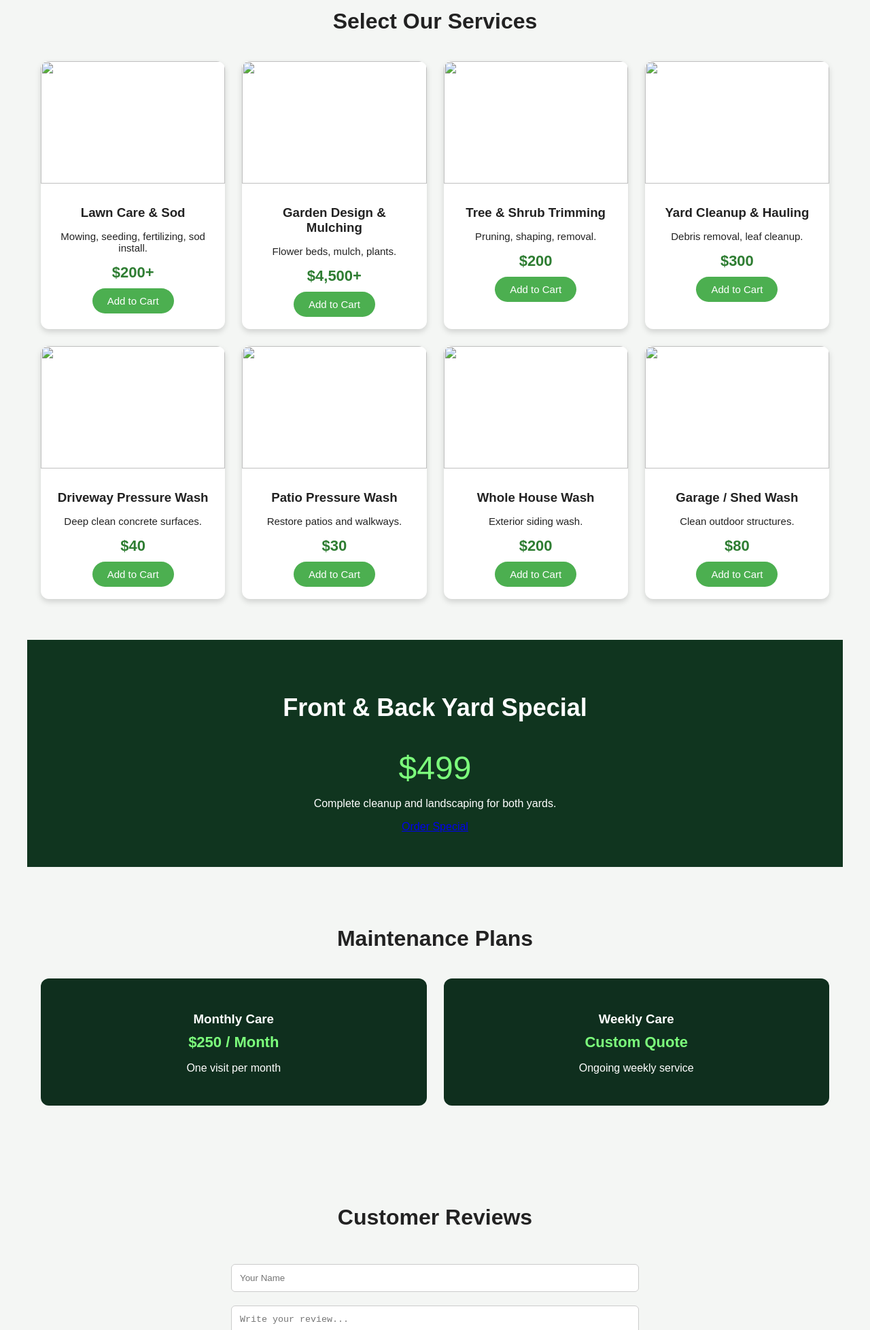
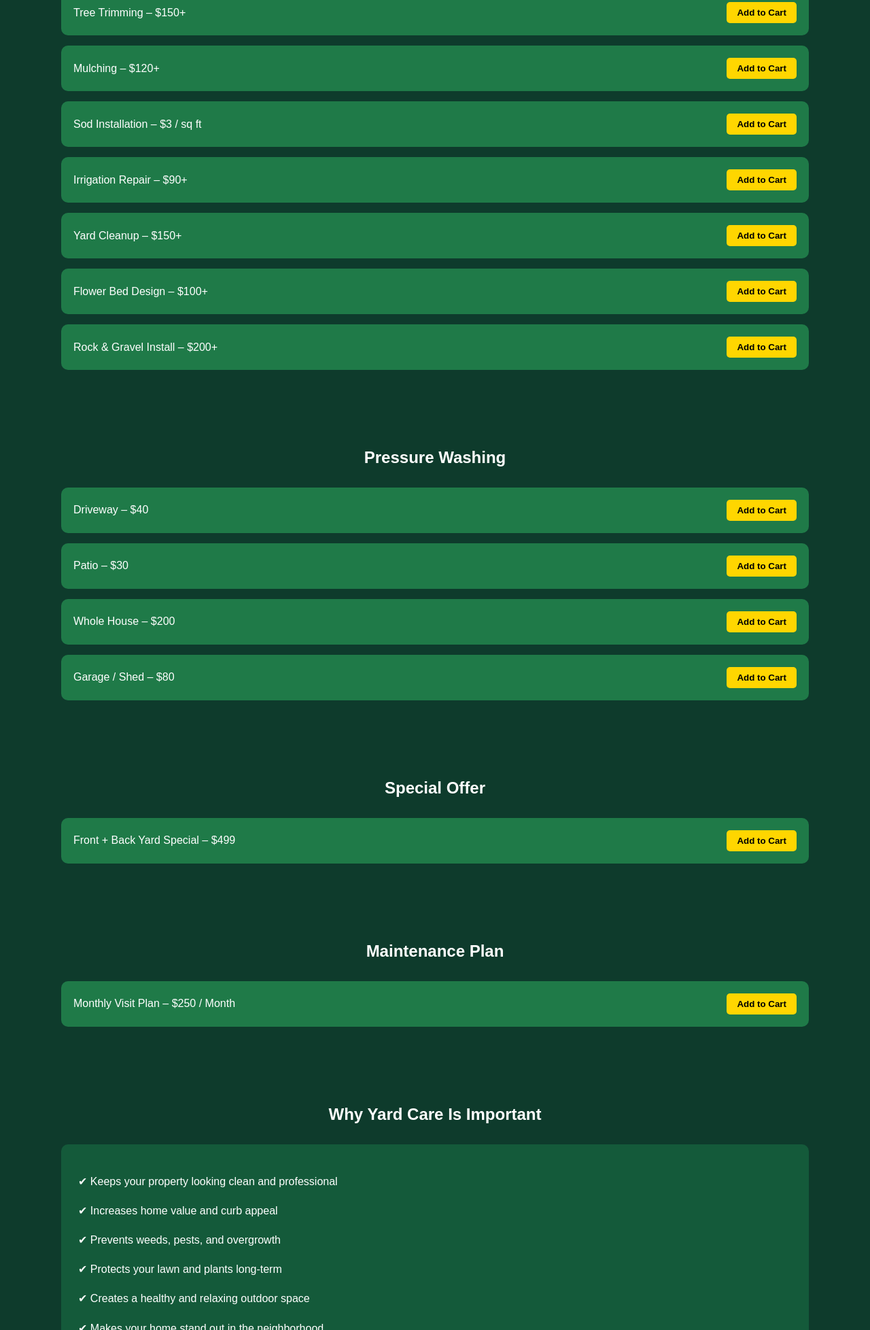
Before and after one commit to izzyscapelandscaping/izzyscapelandscaping.github.io, a plain HTML site: page index.html in a window 1280 px wide. Shown: the part 844-2800 px from the top of the page at 68% size. Drawn offline with Linux system fonts and the light colour scheme.

Commit message:
Update index.html

```diff
--- a/index.html
+++ b/index.html
@@ -1,366 +1,282 @@
-<!DOCTYPE html><html lang="en">
+<!DOCTYPE html>
+<html lang="en">
 <head>
 <meta charset="UTF-8">
 <meta name="viewport" content="width=device-width, initial-scale=1.0">
-<title>IzzyScape Professionals</title><style>
-*{
-  box-sizing:border-box;
+<title>IzzyScape Professionals</title>
+
+<style>
+
+body {
+    margin: 0;
+    font-family: Arial, sans-serif;
+    background: #0e3b2c;
+    color: white;
 }
 
-body{
-  margin:0;
-  font-family:Arial, Helvetica, sans-serif;
-  background:#f4f6f4;
-  color:#222;
+/* HEADER */
+
+header {
+    background: url("https://images.unsplash.com/photo-1501004318641-b39e6451bec6") center/cover no-repeat;
+    padding: 120px 20px;
+    text-align: center;
 }
 
-/* NAVBAR */
-nav{
-  background:#0f2f1e;
-  color:white;
-  display:flex;
-  align-items:center;
-  justify-content:space-between;
-  padding:12px 25px;
+header h1 {
+    font-size: 48px;
+    margin-bottom: 10px;
+    color: black;
 }
 
-nav .logo{
-  font-size:22px;
-  font-weight:bold;
+header p {
+    font-size: 22px;
+    color: black;
 }
 
-nav a{
-  color:white;
-  text-decoration:none;
-  margin:0 12px;
-  font-weight:bold;
+.btn {
+    background: #2e7d32;
+    color: white;
+    padding: 15px 30px;
+    border-radius: 6px;
+    text-decoration: none;
+    font-weight: bold;
+    display: inline-block;
+    margin-top: 20px;
 }
 
-nav a:hover{
-  color:#7CFF7C;
+/* SECTIONS */
+
+section {
+    padding: 40px 20px;
+    max-width: 1100px;
+    margin: auto;
 }
 
-/* HERO */
-.hero{
-  background:linear-gradient(rgba(0,0,0,0.55),rgba(0,0,0,0.55)),url("hero.jpg") center/cover no-repeat;
-  min-height:90vh;
-  display:flex;
-  align-items:center;
-  justify-content:center;
-  text-align:center;
-  color:white;
-  padding:40px 20px;
+h2 {
+    text-align: center;
+    margin-bottom: 30px;
 }
 
-.hero-content{
-  max-width:850px;
+/* SERVICE BOX */
+
+.service {
+    background: #1f7a48;
+    padding: 18px;
+    border-radius: 10px;
+    margin-bottom: 15px;
+    display: flex;
+    justify-content: space-between;
+    align-items: center;
 }
 
-.hero img{
-  max-width:280px;
-  margin-bottom:15px;
+.service button {
+    background: #ffd600;
+    border: none;
+    padding: 8px 15px;
+    font-weight: bold;
+    border-radius: 5px;
+    cursor: pointer;
 }
 
-.hero h1{
-  font-size:46px;
-  margin:10px 0;
-}
+/* WHY SECTION */
 
-.hero p{
-  font-size:20px;
-  margin-bottom:25px;
-}
-
-.hero .btn{
-  background:#4CAF50;
-  color:white;
-  padding:14px 28px;
-  border-radius:30px;
-  text-decoration:none;
-  font-size:18px;
-  font-weight:bold;
-}
-
-.hero .btn:hover{
-  background:#3d9141;
-}
-
-/* SECTION */
-section{
-  max-width:1200px;
-  margin:auto;
-  padding:60px 20px;
-}
-
-section h2{
-  text-align:center;
-  margin-bottom:40px;
-  font-size:32px;
-}
-
-/* SERVICES */
-.services{
-  display:grid;
-  grid-template-columns:repeat(auto-fit,minmax(260px,1fr));
-  gap:25px;
-}
-
-.card{
-  background:white;
-  border-radius:12px;
-  overflow:hidden;
-  box-shadow:0 4px 8px rgba(0,0,0,0.15);
-  transition:transform 0.2s;
-}
-
-.card:hover{
-  transform:translateY(-5px);
-}
-
-.card img{
-  width:100%;
-  height:180px;
-  object-fit:cover;
-}
-
-.card-content{
-  padding:18px;
-  text-align:center;
-}
-
-.card h3{
-  margin:10px 0;
-}
-
-.card p{
-  font-size:15px;
-}
-
-.price{
-  font-size:22px;
-  color:#2e7d32;
-  font-weight:bold;
-  margin:10px 0;
-}
-
-.card button{
-  background:#4CAF50;
-  color:white;
-  border:none;
-  padding:10px 22px;
-  border-radius:25px;
-  cursor:pointer;
-  font-size:15px;
-}
-
-.card button:hover{
-  background:#3d9141;
-}
-
-/* SPECIAL */
-.special{
-  background:#10351f;
-  color:white;
-  text-align:center;
-  padding:50px 20px;
-}
-
-.special h2{
-  font-size:36px;
-}
-
-.special .price-big{
-  font-size:48px;
-  color:#7CFF7C;
-}
-
-/* PLANS */
-.plans{
-  display:grid;
-  grid-template-columns:repeat(auto-fit,minmax(260px,1fr));
-  gap:25px;
-}
-
-.plan{
-  background:#0f2f1e;
-  color:white;
-  padding:30px 20px;
-  border-radius:12px;
-  text-align:center;
-}
-
-.plan h3{
-  margin-bottom:10px;
-}
-
-.plan .price{
-  color:#7CFF7C;
-}
-
-/* REVIEWS */
-.reviews-form{
-  max-width:600px;
-  margin:auto;
-}
-
-.reviews-form input,
-.reviews-form textarea{
-  width:100%;
-  padding:12px;
-  margin:10px 0;
-  border-radius:6px;
-  border:1px solid #ccc;
+.why {
+    background: #145a3a;
+    border-radius: 10px;
+    padding: 25px;
+    line-height: 1.7;
 }
 
 /* FOOTER */
-footer{
-  background:#0f2f1e;
-  color:white;
-  text-align:center;
-  padding:30px 20px;
+
+footer {
+    background: #0a291f;
+    text-align: center;
+    padding: 30px;
 }
 
-footer .phone{
-  font-size:26px;
-  font-weight:bold;
-  margin:10px 0;
+footer strong {
+    font-size: 20px;
 }
 
-footer a{
-  color:#7CFF7C;
-  text-decoration:none;
-}
+</style>
+</head>
 
-</style></head>
-<body><!-- NAV --><nav>
-  <div class="logo">IzzyScape Professionals</div>
-  <div>
-    <a href="#home">Home</a>
-    <a href="#services">Services</a>
-    <a href="#plans">Plans</a>
-    <a href="#reviews">Reviews</a>
-    <a href="#contact">Contact</a>
-  </div>
-</nav><!-- HERO --><section class="hero" id="home">
-  <div class="hero-content">
-    <img src="logo.png" alt="IzzyScape Logo">
-    <h1>Top Rated Landscaping & Pressure Washing</h1>
-    <p>Transform your front and back yard with professional Bay Area landscaping.</p>
-    <a href="#services" class="btn">Get Free Estimate</a>
-  </div>
-</section><!-- SERVICES --><section id="services">
-  <h2>Select Our Services</h2>  <div class="services"><div class="card">
-  <img src="service1.jpg">
-  <div class="card-content">
-    <h3>Lawn Care & Sod</h3>
-    <p>Mowing, seeding, fertilizing, sod install.</p>
-    <div class="price">$200+</div>
+<body>
+
+<!-- HEADER -->
+
+<header>
+    <h1>IzzyScape Professionals</h1>
+    <p>Turning Yards Into Masterpieces</p>
+
+    <a class="btn" href="#services">Get a Free Quote</a>
+</header>
+
+
+<!-- SERVICES -->
+
+<section id="services">
+
+<h2>Our Services</h2>
+
+<div class="service">
+<span>Lawn Mowing & Edging – $60+</span>
 <button>Add to Cart</button>
 </div>
+
+<div class="service">
+<span>Weed Removal – $75+</span>
+<button>Add to Cart</button>
 </div>
 
-<div class="card">
-  <img src="service2.jpg">
-  <div class="card-content">
-    <h3>Garden Design & Mulching</h3>
-    <p>Flower beds, mulch, plants.</p>
-    <div class="price">$4,500+</div>
+<div class="service">
+<span>Bush & Hedge Trimming – $80+</span>
 <button>Add to Cart</button>
 </div>
+
+<div class="service">
+<span>Tree Trimming – $150+</span>
+<button>Add to Cart</button>
 </div>
 
-<div class="card">
-  <img src="service3.jpg">
-  <div class="card-content">
-    <h3>Tree & Shrub Trimming</h3>
-    <p>Pruning, shaping, removal.</p>
-    <div class="price">$200</div>
+<div class="service">
+<span>Mulching – $120+</span>
 <button>Add to Cart</button>
 </div>
+
+<div class="service">
+<span>Sod Installation – $3 / sq ft</span>
+<button>Add to Cart</button>
 </div>
 
-<div class="card">
-  <img src="service4.jpg">
-  <div class="card-content">
-    <h3>Yard Cleanup & Hauling</h3>
-    <p>Debris removal, leaf cleanup.</p>
-    <div class="price">$300</div>
+<div class="service">
+<span>Irrigation Repair – $90+</span>
 <button>Add to Cart</button>
 </div>
+
+<div class="service">
+<span>Yard Cleanup – $150+</span>
+<button>Add to Cart</button>
 </div>
 
-<div class="card">
-  <img src="service5.jpg">
-  <div class="card-content">
-    <h3>Driveway Pressure Wash</h3>
-    <p>Deep clean concrete surfaces.</p>
-    <div class="price">$40</div>
+<div class="service">
+<span>Flower Bed Design – $100+</span>
 <button>Add to Cart</button>
 </div>
+
+<div class="service">
+<span>Rock & Gravel Install – $200+</span>
+<button>Add to Cart</button>
 </div>
 
-<div class="card">
-  <img src="service6.jpg">
-  <div class="card-content">
-    <h3>Patio Pressure Wash</h3>
-    <p>Restore patios and walkways.</p>
-    <div class="price">$30</div>
+</section>
+
+
+<!-- PRESSURE WASHING -->
+
+<section>
+
+<h2>Pressure Washing</h2>
+
+<div class="service">
+<span>Driveway – $40</span>
 <button>Add to Cart</button>
 </div>
+
+<div class="service">
+<span>Patio – $30</span>
+<button>Add to Cart</button>
 </div>
 
-<div class="card">
-  <img src="service7.jpg">
-  <div class="card-content">
-    <h3>Whole House Wash</h3>
-    <p>Exterior siding wash.</p>
-    <div class="price">$200</div>
+<div class="service">
+<span>Whole House – $200</span>
 <button>Add to Cart</button>
 </div>
+
+<div class="service">
+<span>Garage / Shed – $80</span>
+<button>Add to Cart</button>
 </div>
 
-<div class="card">
-  <img src="service8.jpg">
-  <div class="card-content">
-    <h3>Garage / Shed Wash</h3>
-    <p>Clean outdoor structures.</p>
-    <div class="price">$80</div>
+</section>
+
+
+<!-- SPECIAL -->
+
+<section>
+
+<h2>Special Offer</h2>
+
+<div class="service">
+<span>Front + Back Yard Special – $499</span>
 <button>Add to Cart</button>
 </div>
+
+</section>
+
+
+<!-- MAINTENANCE -->
+
+<section>
+
+<h2>Maintenance Plan</h2>
+
+<div class="service">
+<span>Monthly Visit Plan – $250 / Month</span>
+<button>Add to Cart</button>
 </div>
 
-  </div>
-</section><!-- SPECIAL --><section class="special">
-  <h2>Front & Back Yard Special</h2>
-  <div class="price-big">$499</div>
-  <p>Complete cleanup and landscaping for both yards.</p>
-  <a href="#contact" class="btn">Order Special</a>
-</section><!-- PLANS --><section id="plans">
-  <h2>Maintenance Plans</h2>  <div class="plans"><div class="plan">
-  <h3>Monthly Care</h3>
-  <div class="price">$250 / Month</div>
-  <p>One visit per month</p>
+</section>
+
+
+<!-- WHY CARE -->
+
+<section>
+
+<h2>Why Yard Care Is Important</h2>
+
+<div class="why">
+
+<p>✔ Keeps your property looking clean and professional</p>
+
+<p>✔ Increases home value and curb appeal</p>
+
+<p>✔ Prevents weeds, pests, and overgrowth</p>
+
+<p>✔ Protects your lawn and plants long-term</p>
+
+<p>✔ Creates a healthy and relaxing outdoor space</p>
+
+<p>✔ Makes your home stand out in the neighborhood</p>
+
 </div>
 
-<div class="plan">
-  <h3>Weekly Care</h3>
-  <div class="price">Custom Quote</div>
-  <p>Ongoing weekly service</p>
-</div>
+</section>
 
-  </div>
-</section><!-- REVIEWS --><section id="reviews">
-  <h2>Customer Reviews</h2>  <div class="reviews-form">
-    <input type="text" placeholder="Your Name">
-    <textarea rows="4" placeholder="Write your review..."></textarea>
-    <button class="btn">Submit Review</button>
-  </div>
-</section><!-- FOOTER --><footer id="contact">  <p>For further assistance, please call or text now to speak with a live representative</p><span class="phone">(510) 571-7801</span>
+
+<!-- FOOTER -->
+
+<footer>
+
+<p>
+For further assistance, please call or text now to speak with a live representative
+</p>
+
+<p>
+<strong>(510) 571-7801</strong>
+</p>
 
 <p>
 Or email us at
-    <a href="mailto:Izzyscapelandscapingpros@gmail.com">
+<a href="mailto:Izzyscapelandscapingpros@gmail.com" style="color:#ffd600;">
 Izzyscapelandscapingpros@gmail.com
 </a>
-  </p>  <p>© 2026 IzzyScape Professionals</p></footer></body>
+</p>
+
+<p>© 2026 IzzyScape Professionals</p>
+
+</footer>
+
+</body>
 </html>
```
Lines whose indentation alone changed are shown as unchanged.
